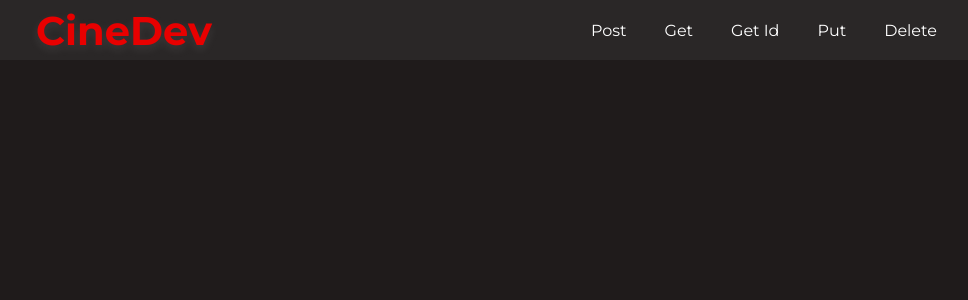
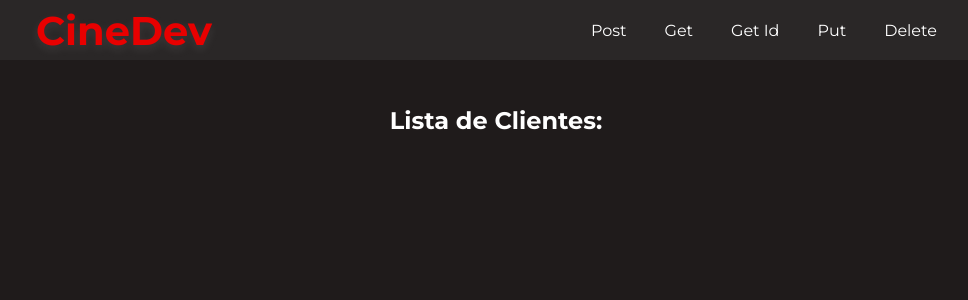
Before and after one commit to SabrinaSzemberg/CineDev_React_Site, a React (Vite) app: page /get in a window 1280 px wide. Shown: the top 300 px of the page, without its empty margins (144-1112 px from the left). Built offline with nearby package versions, Linux system fonts and the light colour scheme.

Commit message:
cria logica da parte de listagem dos clientes

```diff
--- a/frontend/src/Components/CardFilme/CardCliente.jsx
+++ b/frontend/src/Components/CardCliente/CardCliente.jsx
@@ -1,6 +1,7 @@
 import React from 'react'
+import S from './CardCliente.module.css'
 
-const CardFilme = ({name, email, password, payment, club}) => {
+const CardCliente = ({name, email, password, payment, club}) => {
   return (
     <div>
         <h3>{name}</h3>
@@ -12,4 +13,4 @@ const CardFilme = ({name, email, password, payment, club}) => {
   )
 }
 
-export default CardFilme
+export default CardCliente
--- a/frontend/src/Components/Header/Header.jsx
+++ b/frontend/src/Components/Header/Header.jsx
@@ -8,7 +8,7 @@ const Header = () => {
       <Link className="titulo" to="/">CineDev</Link>
       <nav>
       <Link className="crud" to="/">Post</Link>
-      <Link className="crud" to="/">Get</Link>
+      <Link className="crud" to="/get">Get</Link>
       <Link className="crud" to="/">Get Id</Link>
       <Link className="crud" to="/">Put</Link>
       <Link className="crud" to="/">Delete</Link>
--- /dev/null
+++ b/frontend/src/Pages/ListarClientes/ListaClientes.jsx
@@ -0,0 +1,30 @@
+import React, { useState } from 'react'
+import CardCliente from '../../Components/CardCliente/CardCliente'
+import S from './ListaClientes.module.css'
+
+const ListaClientes = () => {
+  const [clientes, setClientes] = useState([])
+
+  return (
+    <div className={S.content}>
+      <h2 className={S.titulo}>Lista de Clientes:</h2>
+      <div className={S.clientes}>
+        {!!clientes &&
+          clientes.map((cliente) => {
+            return (
+              <CardCliente
+                key={cliente.id}
+                name={cliente.name}
+                email={cliente.email}
+                password={cliente.password}
+                payment={cliente.payment}
+                club={cliente.clun}
+              />
+            );
+          })}
+      </div>
+    </div>
+  )
+}
+
+export default ListaClientes
--- /dev/null
+++ b/frontend/src/Pages/ListarClientes/ListaClientes.module.css
@@ -0,0 +1,15 @@
+.content{
+    color: white;
+    display: grid;
+    grid-template-columns: 1fr;
+    grid-template-rows: 15vh 85vh;
+}
+
+.titulo{
+    display: flex;
+    justify-content: center;
+    align-items: center;
+}
+/*
+.clientes{
+} */
--- a/frontend/src/Routes.jsx
+++ b/frontend/src/Routes.jsx
@@ -3,6 +3,7 @@ import { BrowserRouter, Routes as Switch, Route } from "react-router-dom";
 import Home from "./Pages/Home/Home";
 import Header from "./Components/Header/Header";
 import Delete from "./Pages/Delete/Delete"
+import ListaClientes from "./Pages/ListarClientes/ListaClientes";
 
 const Routes = () => {
   return (
@@ -12,6 +13,7 @@ const Routes = () => {
         {/* adicionar header */}
         <Route path='/' element={<Home/>}/>
         <Route path='/Delete' element={<Delete/>}/>
+        <Route path='/get' element={<ListaClientes/>}/>
       </Switch>
     </BrowserRouter>
   );
```
Also changed, not shown: frontend/src/Components/CardCliente/CardCliente.module.css (added), 1 other file (tests, documents, lock files or other folders).
